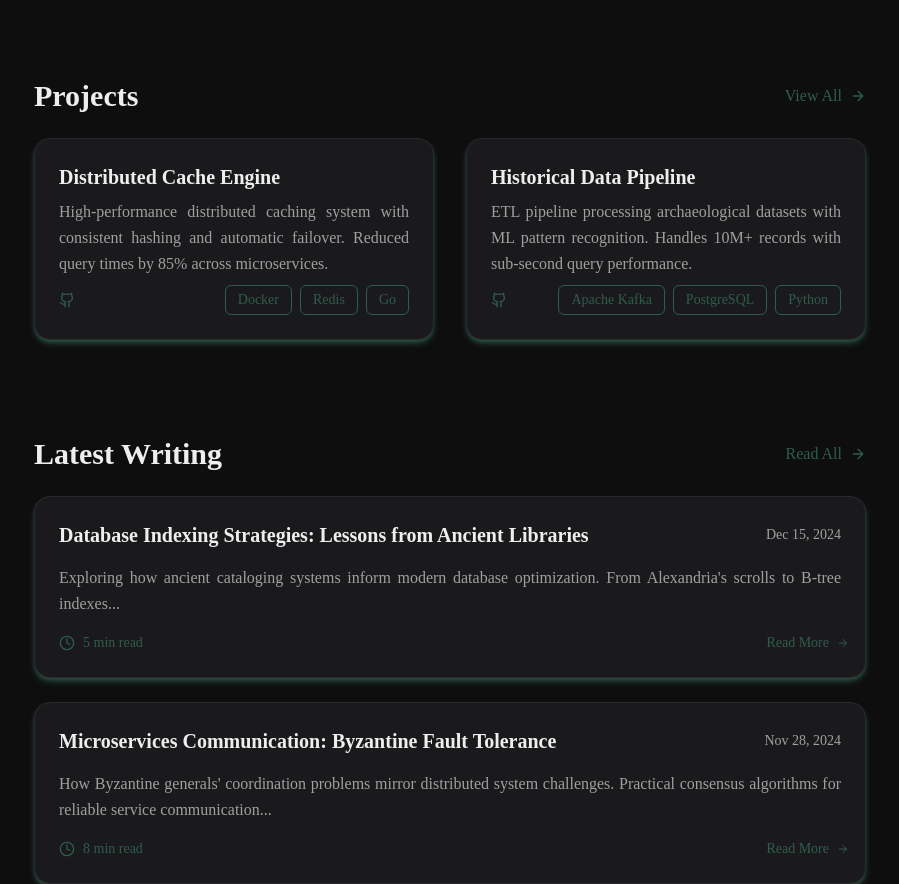
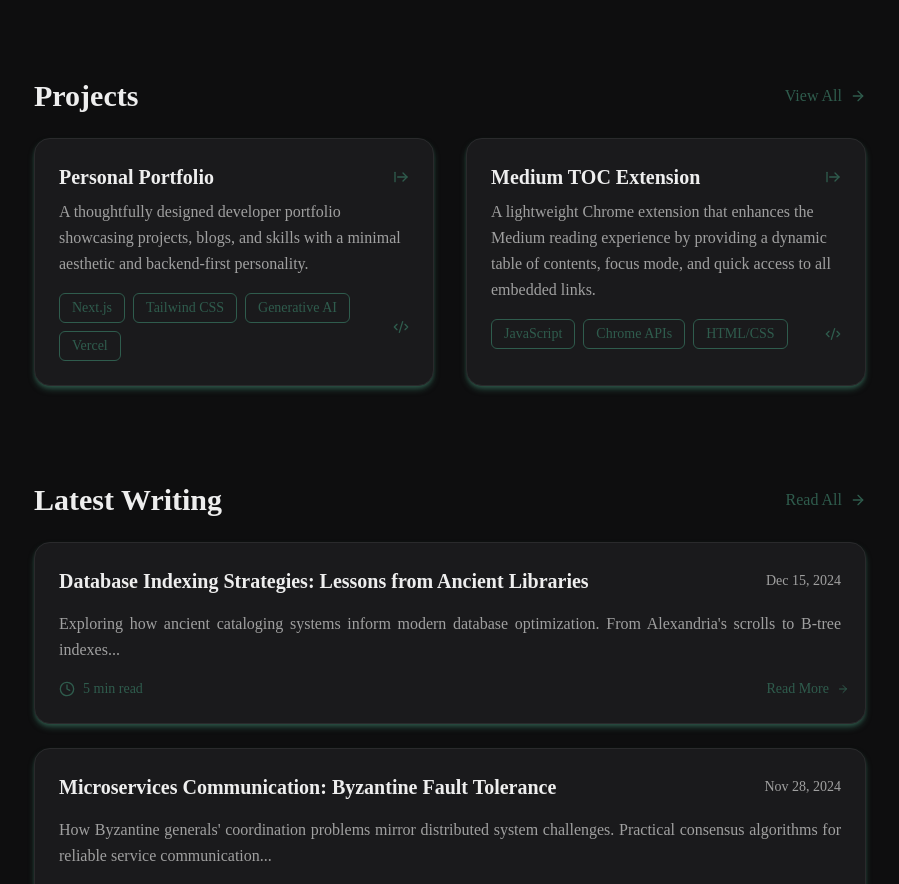
Before and after one commit to Manish-98/manish-lath.portfolio, a Next.js app: page / in a window 1280 px wide. Shown: the part 880-1764 px from the top of the page, without its empty margins (190-1089 px from the left). Built offline with nearby package versions, Linux system fonts and the light colour scheme.

Commit message:
Add personal projects as a new page in portfolio

```diff
--- /dev/null
+++ b/src/app/work/page.js
@@ -0,0 +1,35 @@
+import ProjectCard from "../../components/Home/ProjectCard";
+import projects from "../../data/projects";
+
+const Projects = () => {
+  return (
+    <section className="max-w-4xl mx-auto p-8 bg-background">
+      {/* Hero Section */}
+      <div className="text-center mb-16">
+        <h1 className="text-4xl font-bold text-primary mb-2">
+          What I've Been Building & Thinking
+        </h1>
+        <p className="text-secondary text-lg">
+          Full-stack developer crafting elegant solutions to complex problems. I build with modern
+          technologies and write about my journey.
+        </p>
+      </div>
+
+      {/* Recent Projects Section */}
+      <div className="max-w-7xl mx-auto">
+        <div className="flex justify-between items-center mb-12">
+          <h2 className="text-3xl font-bold text-primary">Recent Projects</h2>
+        </div>
+
+        {/* Projects Grid */}
+        <div className="grid grid-cols-1 lg:grid-cols-2 gap-8">
+          {projects.map((project, idx) => (
+            <ProjectCard key={idx} project={project} />
+          ))}
+        </div>
+      </div>
+    </section>
+  );
+};
+
+export default Projects;
--- a/src/components/Home/FeaturedProjects.js
+++ b/src/components/Home/FeaturedProjects.js
@@ -1,70 +1,24 @@
-import { ArrowRight, Github } from "lucide-react";
-
-const ProjectCard = ({ project }) => {
-  return (
-    <div className="card">
-      {/* Project Title */}
-      <h3 className="text-xl font-semibold text-primary mb-2">
-        {project.title}
-      </h3>
-
-      {/* Project Description */}
-      <p className="text-secondary leading-relaxed mb-2 text-justify">
-        {project.description}
-      </p>
-
-      <div className="flex justify-between items-center">
-        {/* GitHub Link */}
-        <button className="inline-flex items-center gap-2 text-secondary hover:text-primary transition-colors duration-200 group">
-          <Github className="w-4 h-4" color='var(--accent)' />
-        </button>
-
-        {/* Technology Tags */}
-        <div className="flex flex-wrap gap-2 flex-row-reverse">
-          {project.technologies.map((tech, techIndex) => (
-            <span
-              key={techIndex}
-              className="px-3 py-1 bg-section text-accent text-sm rounded-md border border-accent"
-            >
-              {tech}
-            </span>
-          ))}
-        </div>
-      </div>
-    </div>
-  );
-};
+import { ArrowRight } from "lucide-react";
+import Link from "next/link";
+import ProjectCard from "./ProjectCard";
+import projects from "../../data/projects";
 
 export default function FeaturedProjects() {
-  const projects = [
-    {
-      title: "Distributed Cache Engine",
-      description: "High-performance distributed caching system with consistent hashing and automatic failover. Reduced query times by 85% across microservices.",
-      technologies: ["Go", "Redis", "Docker"],
-      githubUrl: "#"
-    },
-    {
-      title: "Historical Data Pipeline",
-      description: "ETL pipeline processing archaeological datasets with ML pattern recognition. Handles 10M+ records with sub-second query performance.",
-      technologies: ["Python", "PostgreSQL", "Apache Kafka"],
-      githubUrl: "#"
-    }
-  ];
 
   return (
     <section>
       {/* Header */}
       <div className="flex items-center justify-between mb-6">
         <h2 className="text-3xl font-bold text-primary">Projects</h2>
-        <button className="inline-flex items-center gap-2 text-accent hover:text-accent-hover transition-colors duration-200 group">
+        <Link href="/work" className="inline-flex items-center gap-2 text-accent hover:text-accent-hover transition-colors duration-200 group">
           <span className="text-base font-medium">View All</span>
           <ArrowRight className="w-4 h-4 transition-transform duration-200 group-hover:translate-x-1" />
-        </button>
+        </Link>
       </div>
 
       {/* Projects Grid */}
       <div className="grid grid-cols-1 lg:grid-cols-2 gap-8">
-        {projects.map((project, index) => (
+        {projects.slice(0, 2).map((project, index) => (
           <ProjectCard key={index} project={project} />
         ))}
       </div>
--- /dev/null
+++ b/src/components/Home/ProjectCard.js
@@ -0,0 +1,58 @@
+import Link from "next/link";
+import { ArrowRightFromLine, Code2 } from "lucide-react";
+
+const ProjectCard = ({ project }) => {
+  return (
+    <div className="card">
+      {/* Project Title */}
+      <div className="mb-2 flex items-center justify-between">
+        <h3 className="text-xl font-semibold text-primary">{project.title}</h3>
+        {project.website && (
+          <Link
+            href={project.website}
+            target="_blank"
+            rel="noopener noreferrer"
+            className="inline-flex items-center text-accent hover:underline ml-2"
+            aria-label={`Visit ${project.title} website`}
+          >
+            <ArrowRightFromLine className="w-4 h-4" />
+          </Link>
+        )}
+      </div>
+
+      {/* Project Description */}
+      <p className="text-secondary leading-relaxed mb-4">
+        {project.description}
+      </p>
+
+      <div className="flex justify-between items-center">
+        {/* Technology Tags */}
+        <div className="flex flex-wrap gap-2">
+          {project.technologies.map((tech, techIndex) => (
+            <span
+              key={techIndex}
+              className="px-3 py-1 bg-section text-accent text-sm rounded-md border border-accent"
+            >
+              {tech}
+            </span>
+          ))}
+        </div>
+
+        {/* GitHub Link */}
+        {project.github && (
+          <Link
+            href={project.github}
+            target="_blank"
+            rel="noopener noreferrer"
+            className="inline-flex items-center gap-2 text-secondary hover:text-primary transition-colors duration-200 group"
+            aria-label={`View ${project.title} on GitHub`}
+          >
+            <Code2 className="w-4 h-4" color='var(--accent)' />
+          </Link>
+        )}
+      </div>
+    </div>
+  );
+};
+
+export default ProjectCard;
--- /dev/null
+++ b/src/data/projects.js
@@ -0,0 +1,36 @@
+const projects = [
+  {
+    title: "Personal Portfolio",
+    description:
+      "A thoughtfully designed developer portfolio showcasing projects, blogs, and skills with a minimal aesthetic and backend-first personality.",
+    technologies: ["Next.js", "Tailwind CSS", "Generative AI", "Vercel"],
+    github: "#",
+    website: "#",
+  },
+  {
+    title: "Medium TOC Extension",
+    description:
+      "A lightweight Chrome extension that enhances the Medium reading experience by providing a dynamic table of contents, focus mode, and quick access to all embedded links.",
+    technologies: ["JavaScript", "Chrome APIs", "HTML/CSS"],
+    github: "https://github.com/Manish-98/medium-toc",
+    website: "https://chromewebstore.google.com/detail/medium-table-of-contents/ebcndedpphdfbbnifoinoaghlcmapdga"
+  },
+  {
+    title: "Prarambh Plastech Website",
+    description:
+      "A fast, responsive company website built for Prarambh Plastech to showcase its products, services, and industrial expertise with a clean UI and optimized performance.",
+    technologies: ["Next.js", "Tailwind CSS", "Generative AI", "Vercel"],
+    github: "https://github.com/Manish-98/prarambh-plastech-web",
+    website: "https://prarambh-plastech-web.vercel.app/"
+  },
+  {
+    title: "Steganographer Web",
+    description:
+      "A web-based tool that allows users to hide and extract secret messages within images using steganography techniques, built with a focus on simplicity and privacy.",
+    technologies: ["HTML", "CSS", "JavaScript", "HTML5 Canvas", "Github Pages"],
+    github: "https://github.com/Manish-98/SteganographerWeb",
+    website: "https://manish-98.github.io/SteganographerWeb/"
+  }
+];
+
+export default projects;
```
